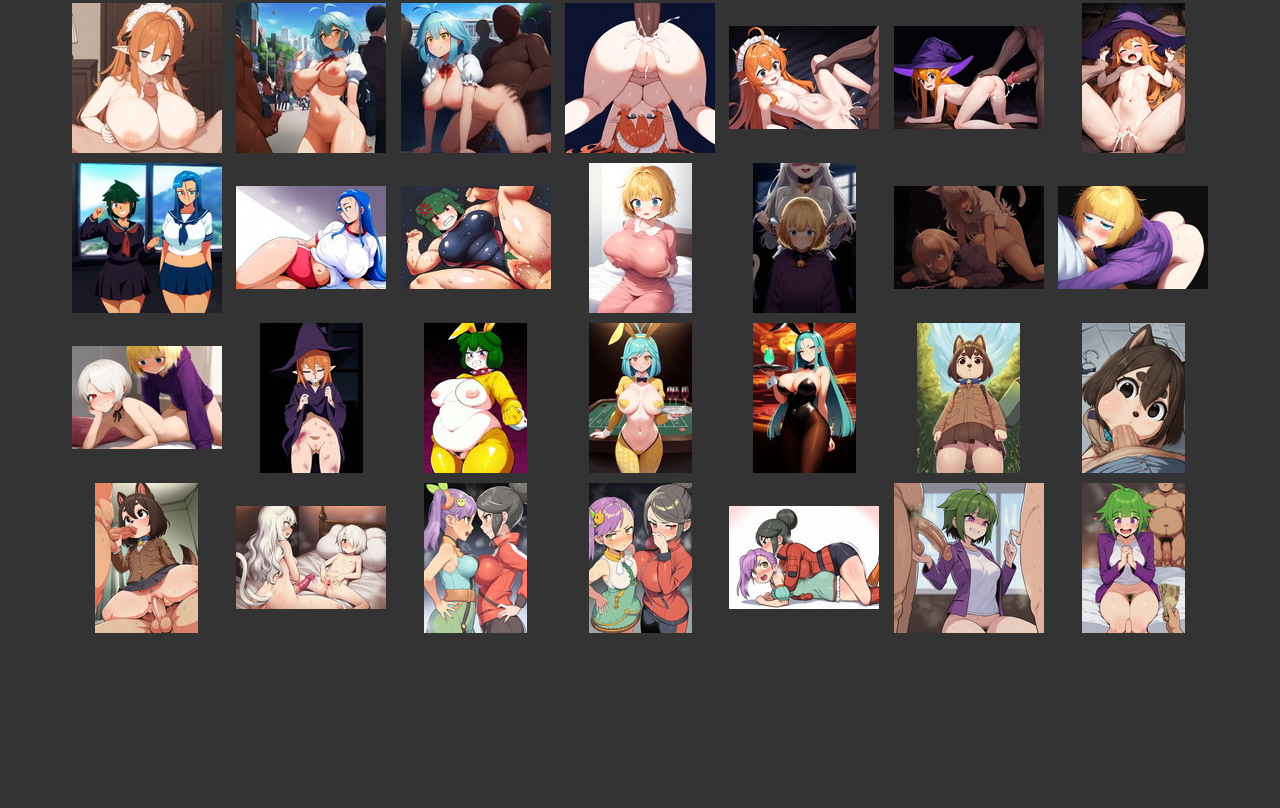
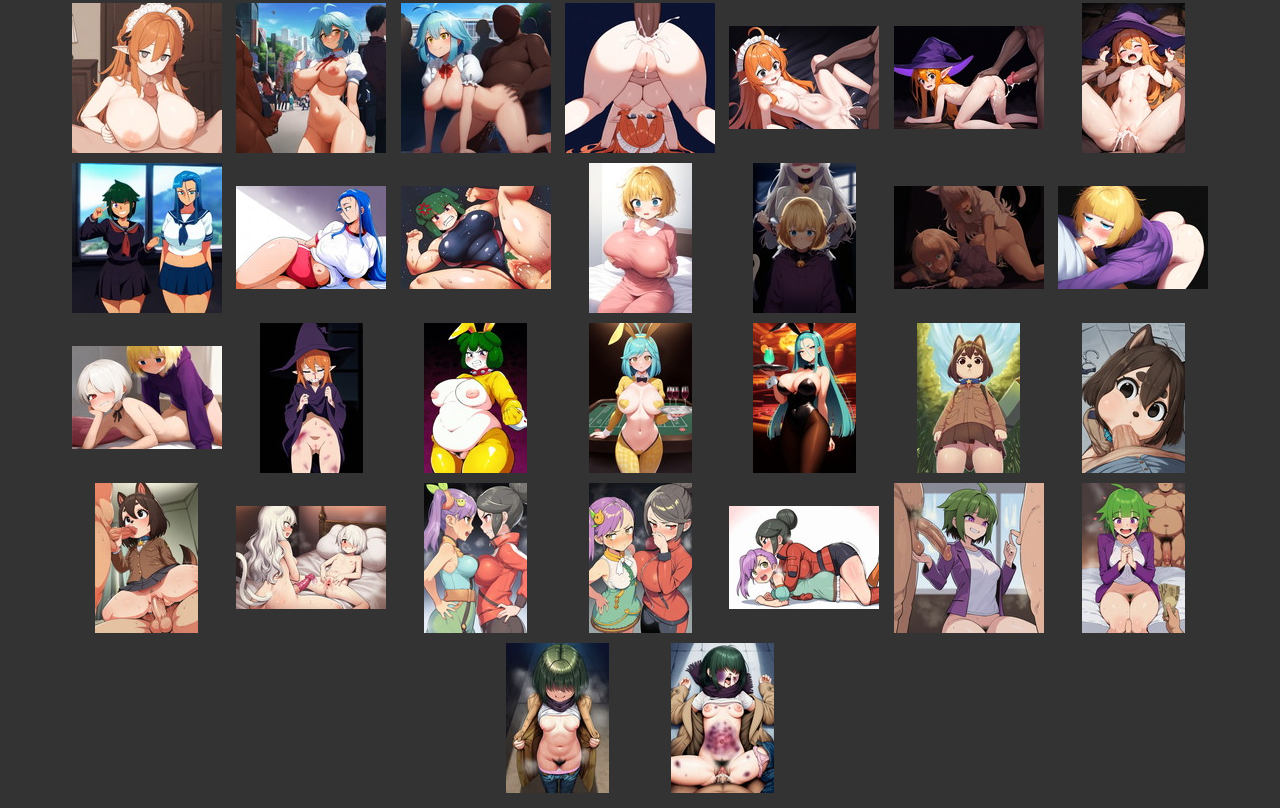
Before and after one commit to GazeGazerGazest/satyrus.net, a plain HTML site: page image/index_female.html in a window 1280 px wide. Shown: the part 891-1699 px from the top of the page. Before the commit the page ends 1539 px from the top, so only its background shows below. Drawn offline with Linux system fonts and the light colour scheme.

Commit message:
25071401-02

```diff
--- a/image/index_female.html
+++ b/image/index_female.html
@@ -194,6 +194,8 @@
 <div class="thumbnail-container"><img class="thumbnail" src="img_female/resize/25061501.jpg" onclick="openModal();currentSlide(61)" alt="発情期の蛇"></div>
 <div class="thumbnail-container"><img class="thumbnail" src="img_female/resize/25062501.jpg" onclick="openModal();currentSlide(62)" alt="ちっさ……ｗ"></div>
 <div class="thumbnail-container"><img class="thumbnail" src="img_female/resize/25062502.jpg" onclick="openModal();currentSlide(63)" alt="！？　…やぁ～ん♥　お兄さん、かっこいいチンポしてるっすねぇ～♥"></div>
+<div class="thumbnail-container"><img class="thumbnail" src="img_female/resize/25071401.jpg" onclick="openModal();currentSlide(64)" alt="生業"></div>
+<div class="thumbnail-container"><img class="thumbnail" src="img_female/resize/25071402.jpg" onclick="openModal();currentSlide(65)" alt="タチの悪い客だった日"></div>
 
 
 
```
Also changed, not shown: image/img_female/25071401.jpg (added), image/img_female/25071402.jpg (added), image/img_female/resize/25071401.jpg (added), image/img_female/resize/25071402.jpg (added).
